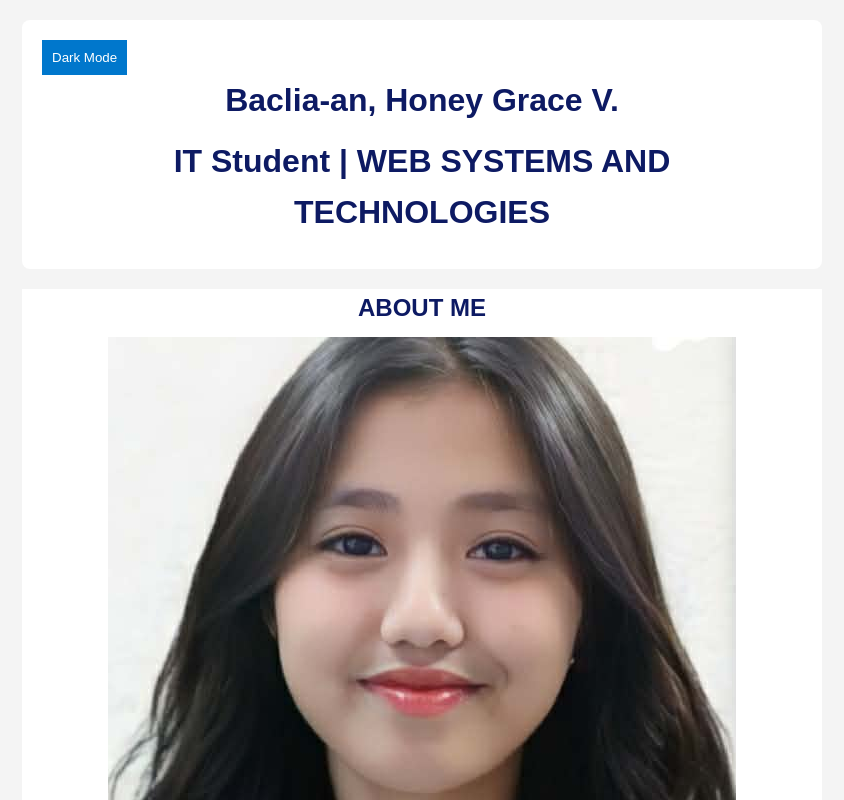
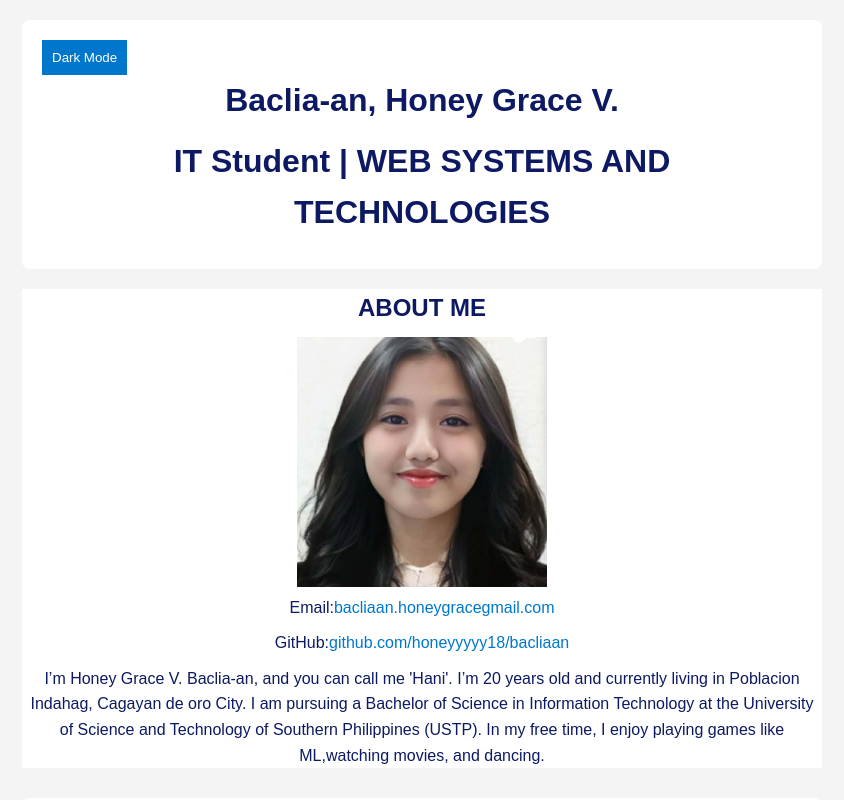
Before and after one commit to honeyyyyy18/bacliaan, a React (Vite) app in the folder personal-cv-react/: page / in a window 1280 px wide. Shown: the top 800 px of the page, without its empty margins (218-1062 px from the left). Built offline with nearby package versions, Linux system fonts and the light colour scheme.

Commit message:
Update profile display picture

```diff
--- a/personal-cv-react/src/components/About.jsx
+++ b/personal-cv-react/src/components/About.jsx
@@ -1,11 +1,9 @@
-import profilePic from "../assets/picturenihani.jpg";
-
 function About() {
   return (
     <section class="me">
 			<h1>ABOUT ME</h1>
 
-            <img src={profilePic} alt="Profile photo" />
+            <img src="/src/assets/picturenihani.jpg" alt="Profile photo" class="profile-2x2" width="250"></img>
 
 			<p>
 			Email:
```
